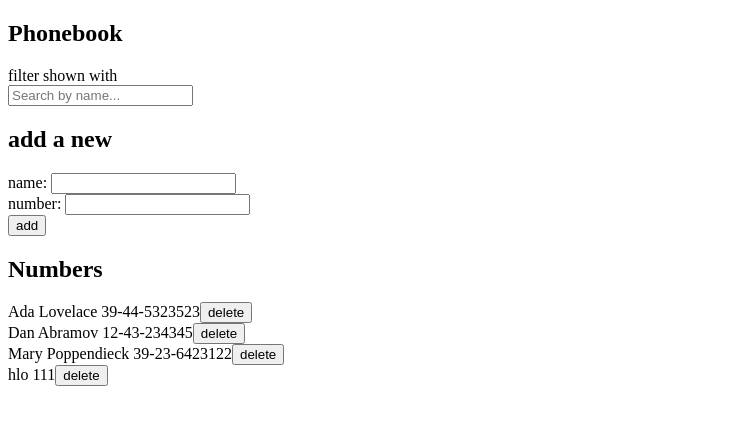
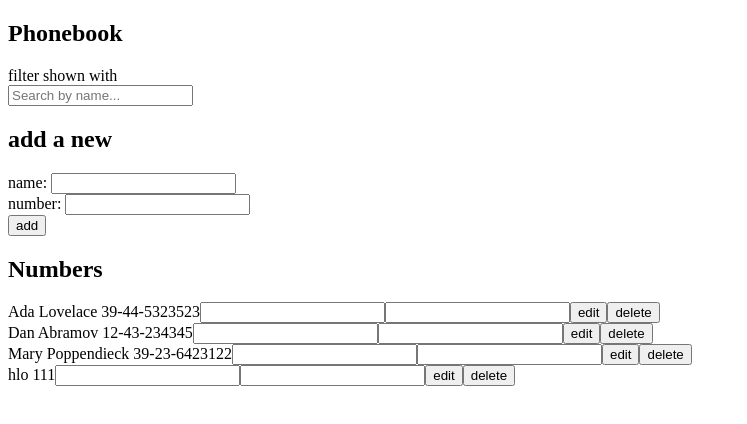
Before and after one commit to nabinamangrati/fullstackopen, a React (Vite) app in the folder part2/phoneBook/: page / in a window 1280 px wide. Shown: the top 424 px of the page, without its empty margins (0-747 px from the left). Built offline with nearby package versions, Linux system fonts and the light colour scheme; data requests are answered from the project's data file.

Commit message:
part2 d update

```diff
--- a/part2/phoneBook/src/App.jsx
+++ b/part2/phoneBook/src/App.jsx
@@ -58,22 +58,26 @@ const App = () => {
     setNewNumber(event.target.value);
   };
 
-  // const updateData = (id) => {
-  //   let currentPerson = persons.find((person) => {
-  //     return person.id === id;
-  //   });
-  //   let updatedPerson = { ...currentPerson };
-  //   let putAxios = phoneServices.update(id, updatedPerson);
-  //   putAxios.then((response) => {
-  //     console.dir("response");
-  //     let updatedPerson = response.data;
-  //     setPersons(
-  //       persons.map((person) =>
-  //         person.id === updatedPerson.id ? updatedPerson : person
-  //       )
-  //     );
-  //   });
-  // };
+  const updateData = (id, newName, newNumber) => {
+    // let currentPerson = persons.find((person) => {
+    //   return person.id === id;
+    // });
+    // let updatedPerson = { ...currentPerson };
+    let putAxios = phoneServices.update(id, {
+      id: id,
+      name: newName,
+      number: newNumber,
+    });
+    putAxios.then((response) => {
+      console.dir("response");
+      let updatedPerson = response.data;
+      setPersons(
+        persons.map((person) =>
+          person.id === updatedPerson.id ? updatedPerson : person
+        )
+      );
+    });
+  };
   const deletePerson = (id) => {
     let deleteAxios = phoneServices.deletePerson(id);
 
@@ -82,14 +86,16 @@ const App = () => {
     });
   };
 
-  // const handleEdit = (event) => {
-  //   const { name, value } = event.target;
-  //   if (name === "name") {
-  //     setNewName(value);
-  //   } else if (name === "number") {
-  //     setNewNumber(value);
-  //   }
-  // };
+  const handleEdit = (event) => {
+    const { name, value } = event.target;
+    // const name = event.target.name;
+    // const value =event.target.value;
+    if (name === "name") {
+      setNewName(value);
+    } else if (name === "number") {
+      setNewNumber(value);
+    }
+  };
   const handleDelete = (id, name) => {
     const confirmDelete = window.confirm(
       `Are you sure you want to delete ${name}?`
@@ -115,9 +121,11 @@ const App = () => {
       />
       <h2>Numbers</h2>
       <Person
+        newName={newName}
+        newNumber={newNumber}
         persons={filteredPersons}
-        // updateData={updateData}
-        // handleEdit={handleEdit}
+        updateData={updateData}
+        handleEdit={handleEdit}
         handleDelete={handleDelete}
       />
     </div>
--- a/part2/phoneBook/src/component/Person.jsx
+++ b/part2/phoneBook/src/component/Person.jsx
@@ -12,11 +12,11 @@ const Person = ({
       {persons.map((person, index) => (
         <div key={index}>
           {person.name} {person.number}
-          {/* <input type="text" name="name" onChange={handleEdit} />
+          <input type="text" name="name" onChange={handleEdit} />
           <input type="text" name="number" onChange={handleEdit} />
           <button onClick={() => updateData(person.id, newName, newNumber)}>
             edit
-          </button> */}
+          </button>
           <button onClick={() => handleDelete(person.id, person.name)}>
             delete
           </button>
```
Also changed, not shown: part2/phoneBook/array.js (added, +11 -0 lines), part2/phoneBook/db.json (line endings or trailing spaces).
